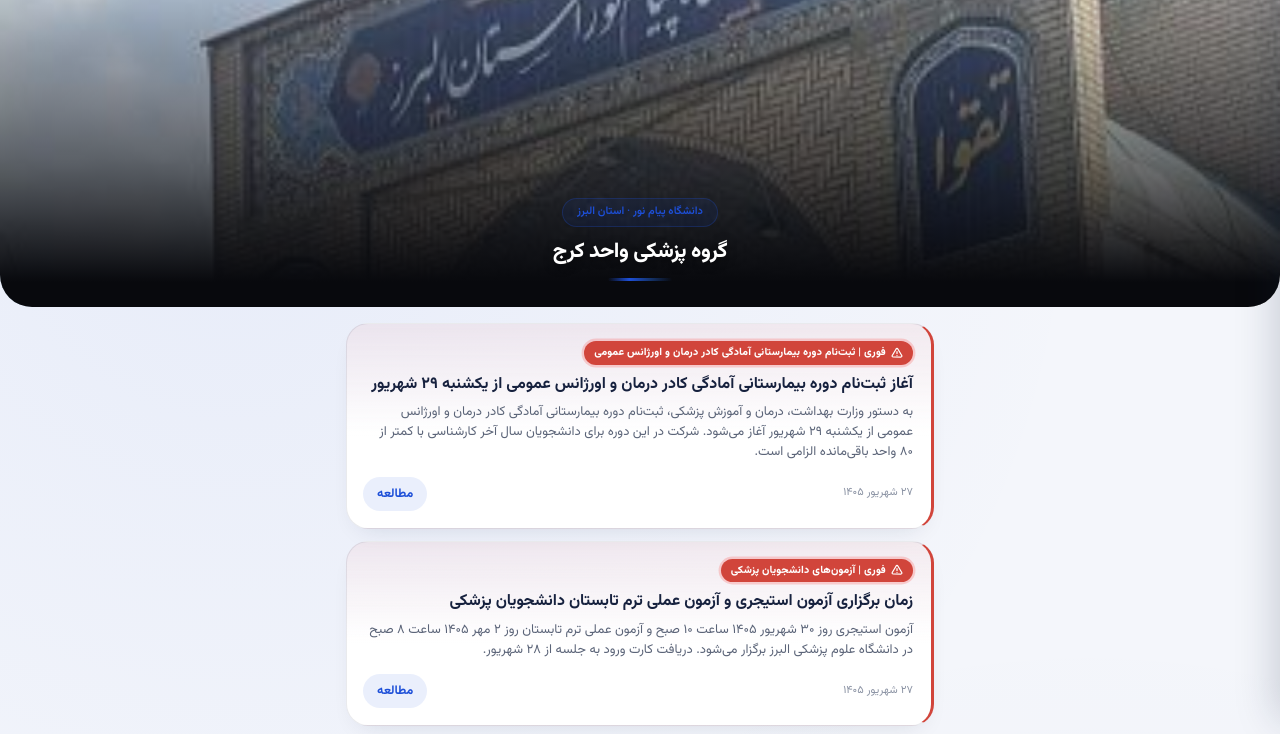
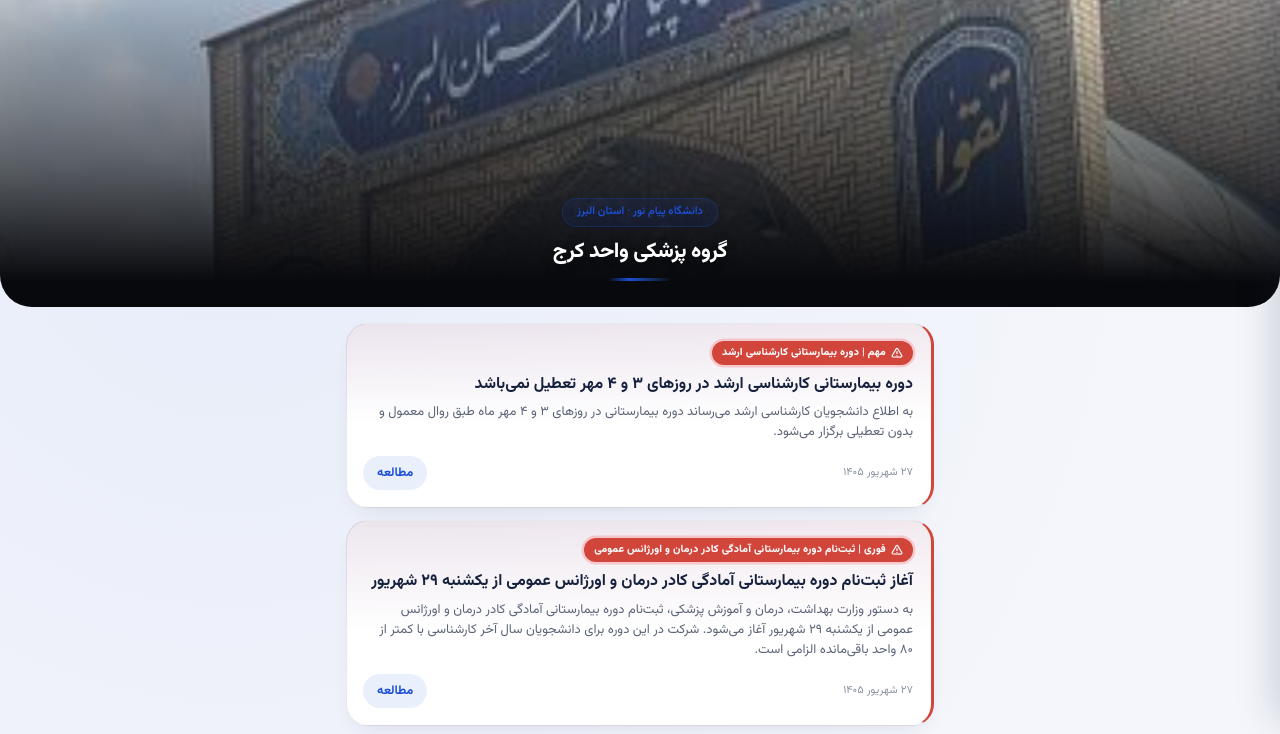
Before and after one commit to alborzpnupezeshki/-, a plain HTML site: page index.html in a window 1280 px wide. Shown: the part 66-800 px from the top of the page. Drawn offline with Linux system fonts and the light colour scheme.

Commit message:
Add files via upload

```diff
--- a/index.html
+++ b/index.html
@@ -45,6 +45,15 @@
 <script src="assets/nav.js"></script>
 <script>
     const newsDatabase = [
+        {
+            id: 10,
+            urgent: true,
+            urgentLabel: "مهم | دوره بیمارستانی کارشناسی ارشد",
+            title: "دوره بیمارستانی کارشناسی ارشد در روزهای ۳ و ۴ مهر تعطیل نمی‌باشد",
+            summary: "به اطلاع دانشجویان کارشناسی ارشد می‌رساند دوره بیمارستانی در روزهای ۳ و ۴ مهر ماه طبق روال معمول و بدون تعطیلی برگزار می‌شود.",
+            fullText: "به اطلاع کلیه دانشجویان کارشناسی ارشد می‌رساند، دوره بیمارستانی در روزهای ۳ و ۴ مهر ماه ۱۴۰۵ تعطیل نمی‌باشد و طبق برنامه معمول برگزار خواهد شد.\n\nخواهشمند است دانشجویان با در نظر گرفتن این موضوع، در روزهای یادشده رأس ساعت مقرر در محل دوره حضور یابند.\n\nدر صورت وجود هرگونه ابهام، با آموزش گروه پزشکی در تماس باشید.",
+            date: "۲۷ شهریور ۱۴۰۵"
+        },
         {
             id: 9,
             urgent: true,
```
